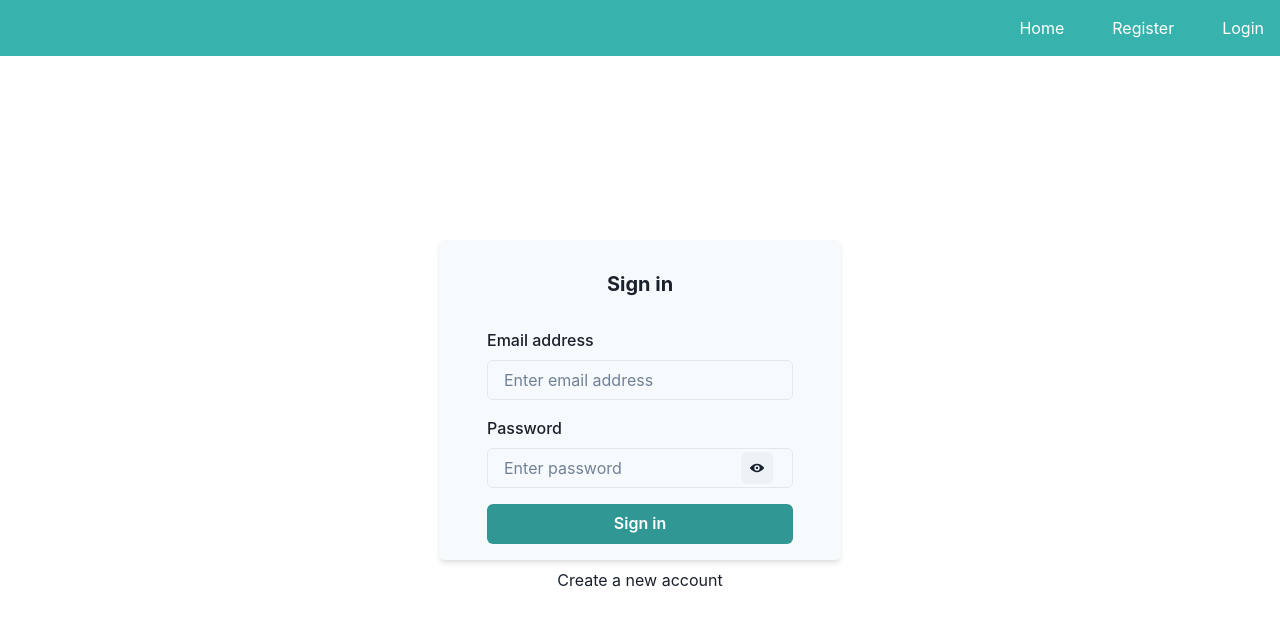
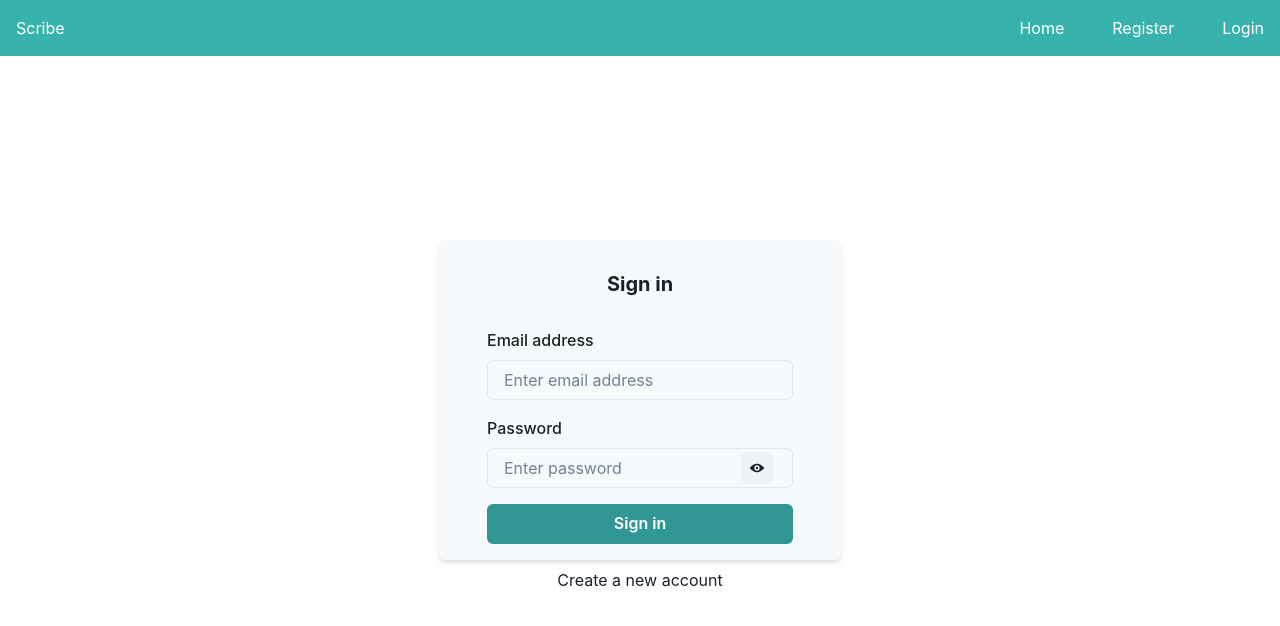
Before and after one commit to Quodline/scribe-client, a React (Vite) app: page /login in a window 1280 px wide. Shown: the top 626 px of the page. Built offline with nearby package versions, Linux system fonts and the light colour scheme; no server answers.

Commit message:
Edit index.html <title>

```diff
--- a/index.html
+++ b/index.html
@@ -4,7 +4,7 @@
     <meta charset="UTF-8" />
     <link rel="icon" type="image/svg+xml" href="/vite.svg" />
     <meta name="viewport" content="width=device-width, initial-scale=1.0" />
-    <title>Vite + React</title>
+    <title>Scribe</title>
   </head>
   <body>
     <div id="root"></div>
--- a/src/App.jsx
+++ b/src/App.jsx
@@ -14,7 +14,7 @@ function App() {
     return (
         <>
             <HStack bg="teal.400" color="white" justify="space-between" p={4} spacing={12}>
-                <Link to="/">{import.meta.env.APP_NAME}</Link>
+                <Link to="/">{import.meta.env.VITE_APP_NAME}</Link>
                 <Flex gap={12}>
                     <Link to="/">Home</Link>
                     {user ? (
--- a/src/api/defaultApi.js
+++ b/src/api/defaultApi.js
@@ -1,7 +1,7 @@
 import axios from "axios";
 
 export default axios.create({
-    baseURL: import.meta.env.BACKEND_URL,
+    baseURL: import.meta.env.VITE_BACKEND_URL,
     headers: {
         'Accept': 'application/json',
     },
```
Also changed, not shown: 1 other file (tests, documents, lock files or other folders).
